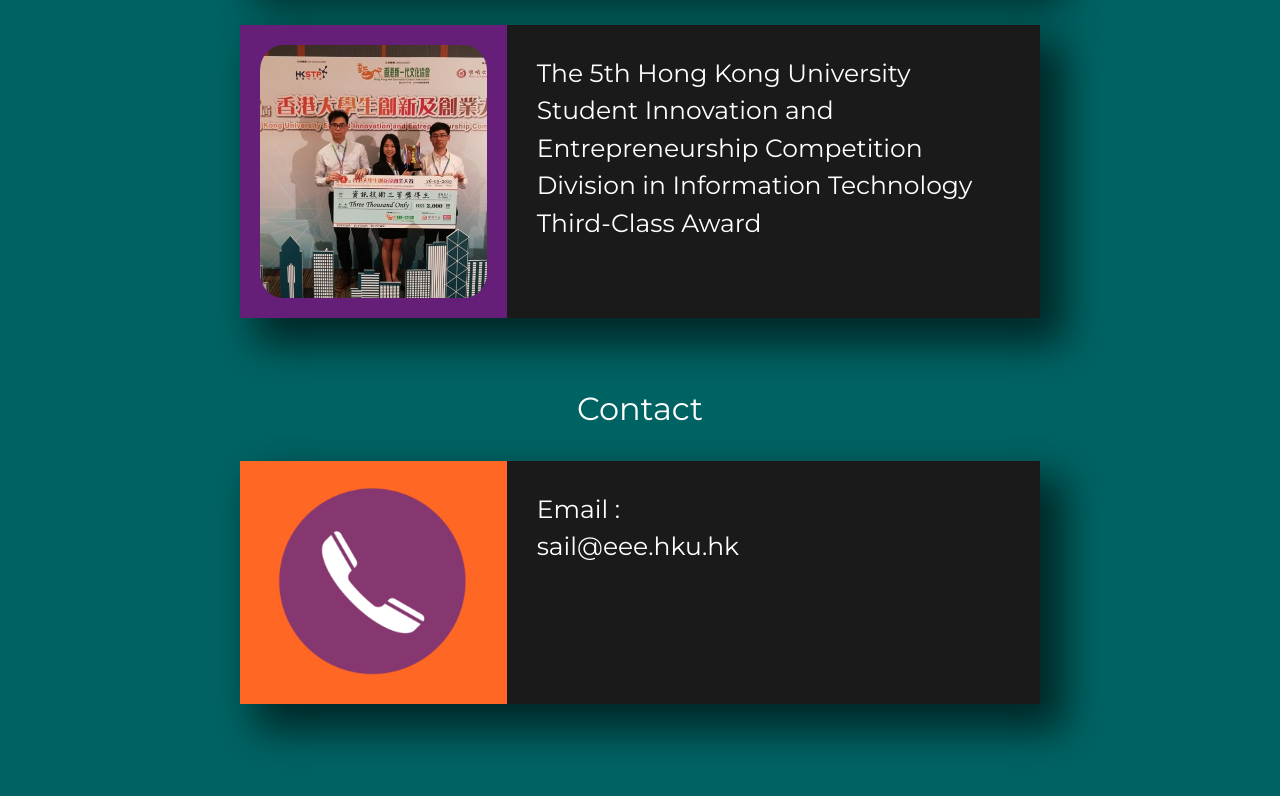
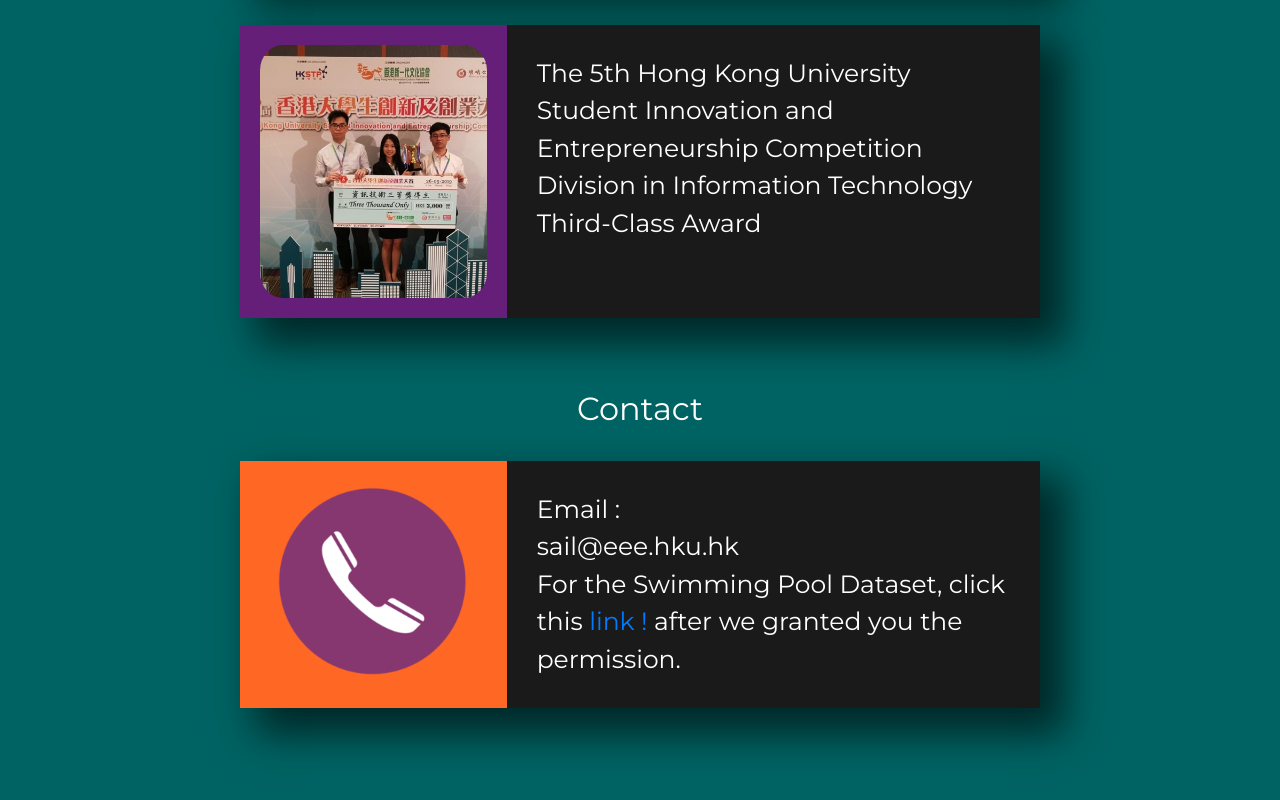
Before and after one commit to hkuit/hkuit.github.io, a plain HTML site: page index.html in a window 1280 px wide. Shown: the part 5330-6130 px from the top of the page. Drawn offline with nearby package versions, Linux system fonts and the light colour scheme.

Commit message:
Update index.html

```diff
--- a/index.html
+++ b/index.html
@@ -871,7 +871,9 @@
             </div>
             <div class="col-xs-2 col-sm-8 col-md-8 mycard-text">
                 Email :  <br>
-                sail@eee.hku.hk
+                sail@eee.hku.hk <br>
+                For the Swimming Pool Dataset, click this <a href="https://drive.google.com/drive/folders/1gye65AWRle6275VYTUf5qV1geoFGY0QQ?usp=sharing"> link !</a> after we granted you the permission. <br>
+
             </div>
         </div>
         <br>
```
